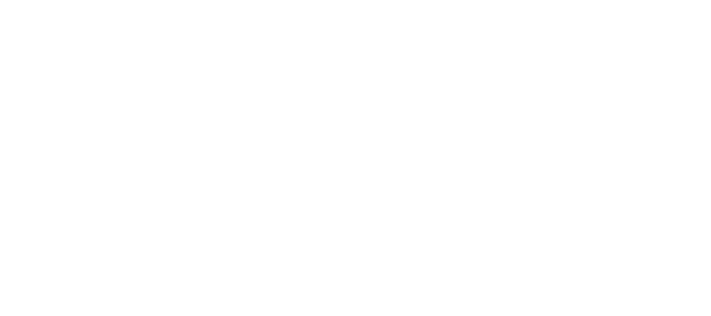
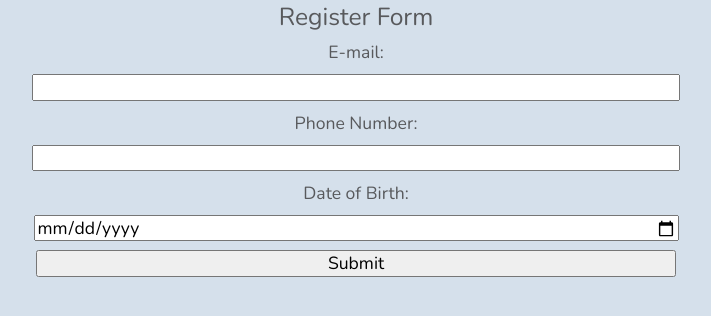
Before and after one commit to CPintor-ITMD-362/lab_2, a plain HTML site: page index.html in a window 1280 px wide. Shown: the whole page, without its empty margins (284-995 px from the left). Drawn offline with nearby package versions, Linux system fonts and the light colour scheme.

Commit message:
adding css

```diff
--- /dev/null
+++ b/css/style.css
@@ -0,0 +1,27 @@
+body {
+  background-color: rgb(213, 224, 235);
+  line-height: 2.0em;
+  font-size: 1.1em;
+  font-family: 'Nunito', sans-serif;
+  color: rgb(88, 89, 92);
+}
+
+h1 {
+  display: block;
+  text-align: center;
+  font-size: 1.4em;
+}
+
+form {
+  display: block;
+  text-align: center;
+}
+
+input {
+  width: 50%;
+}
+
+label {
+  display: block;
+  text-align: center;
+}
--- a/index.html
+++ b/index.html
@@ -3,9 +3,32 @@
 <head>
   <meta charset="UTF-8">
   <meta name="viewport" content="width=device-width, initial-scale=1.0">
-  <title>Document</title>
+  <link rel="stylesheet" media="screen" href="css/normalize_reset.css">
+  <link rel="stylesheet" media="screen" href="css/style.css">
+  <link href="https://fonts.googleapis.com/css?family=Nunito&display=swap" rel="stylesheet">
+  <title>Register</title>
 </head>
 <body>
+  <h1>Register Form</h1>
+  <form action="" method="">
+    <ul>
+      <li>
+        <label for="mail">E-mail:</label>
+        <input type="email" id="mail" name="user_email">
+      </li>
+      <li>
+        <label for="phone">Phone Number:</label>
+        <input type="number" id="phone" name="user_phone">
+      </li>
+      <li>
+        <label for="date-b">Date of Birth:</label>
+        <input type="date" id="date-b" name="user_date-b">
+      </li>
+      <li>
+        <input type="submit" value="Submit">
+      </li>
+    </ul>
 
+  </form>
 </body>
 </html>
```
